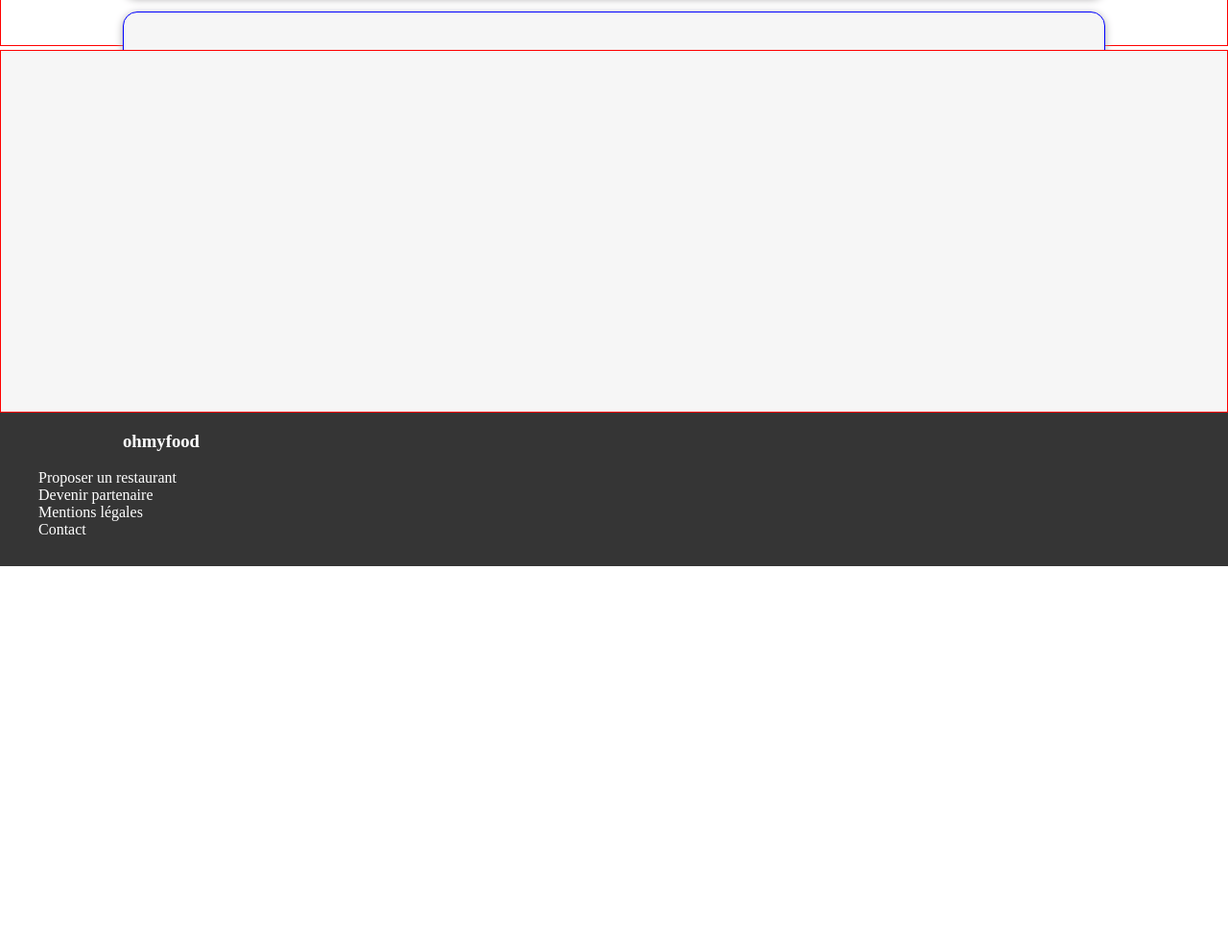
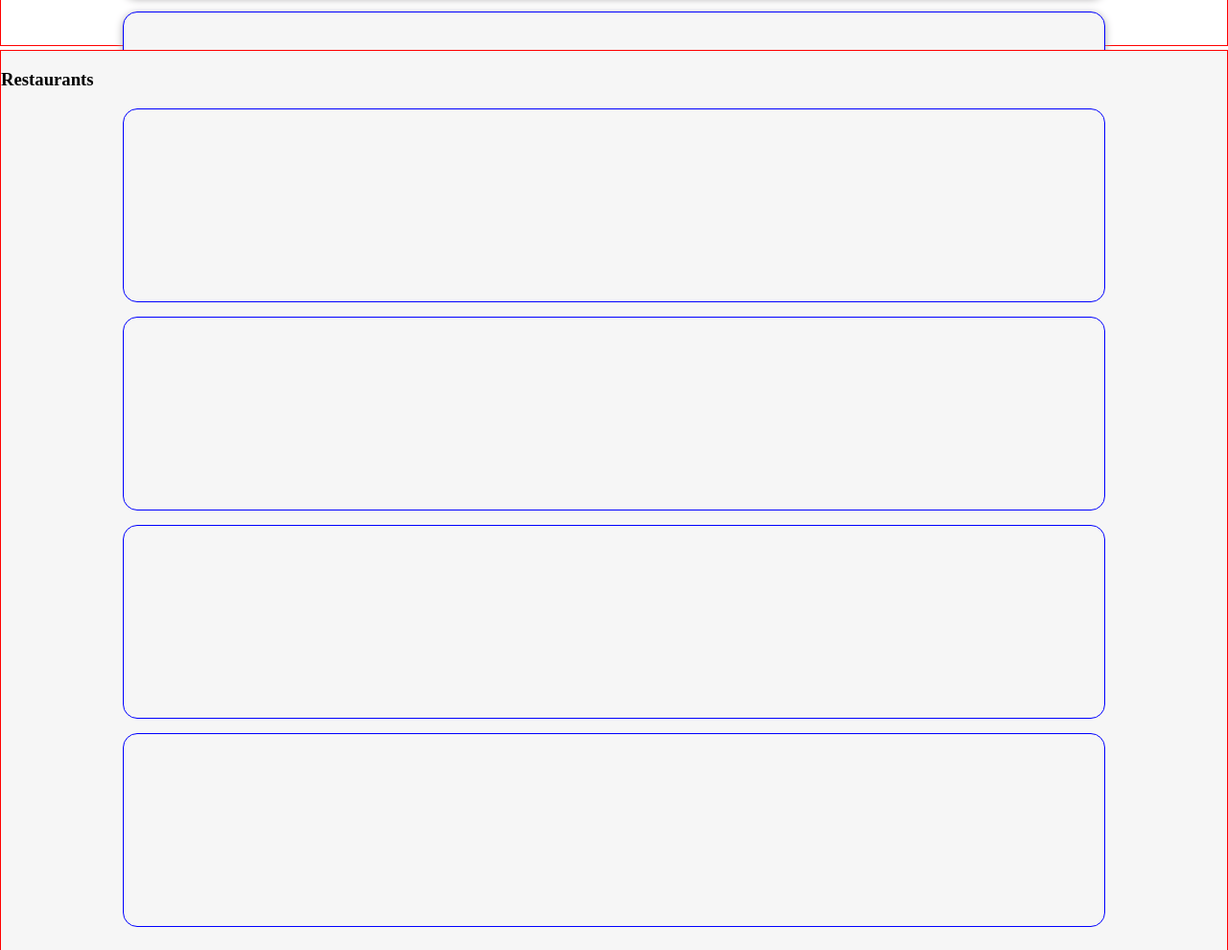
Before and after one commit to ChristianCDR/CLAUDEDITREGENT_3_27042021, a website: page index.html in a window 1280 px wide. Shown: the part 530-1520 px from the top of the page at 96% size. Before the commit the page ends 1120 px from the top, so only its background shows below. Drawn offline with Linux system fonts and the light colour scheme.

Commit message:
Second commit

```diff
--- a/index.html
+++ b/index.html
@@ -31,7 +31,11 @@
   </section>
 
   <section class="resto">
-
+    <h3>Restaurants</h3>
+    <div></div>
+    <div></div>
+    <div></div>
+    <div></div>
   </section>
 
   <footer>
--- a/main.scss
+++ b/main.scss
@@ -49,18 +49,24 @@ header,.reserv{
       margin: 0 auto 15px;
       padding-top:($fct-div__height/2);
       text-align:center;
-
     }
 }
 .resto{
  @include position(absolute, $top:36.4em, $left:0, $right:0);
-  height:47%;
+  height:59em;
   background-color: map-get($color, color2);
   border:1px red solid;
+  div{
+    height: 12.5em;
+    width:80%;
+    border:blue 1px solid;
+    border-radius:15px;
+    margin:0 auto 15px;
+  }
 }
 footer{
   height: 20%;
-  margin-bottom: -20em;
+  margin-bottom: -55em;
   background-color:map-get($color,color1);
   color:map-get($color,clr);
   @include position(absolute, $bottom:0, $left:0, $right:0);
```
Also changed, not shown: style.css, 1 other file.
